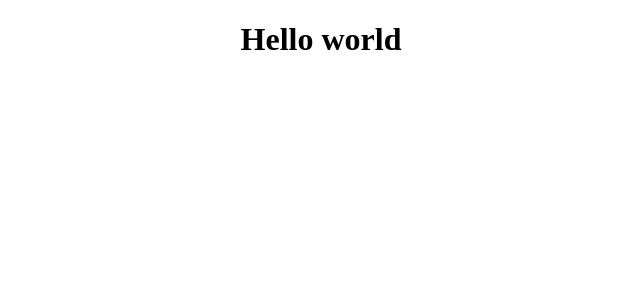
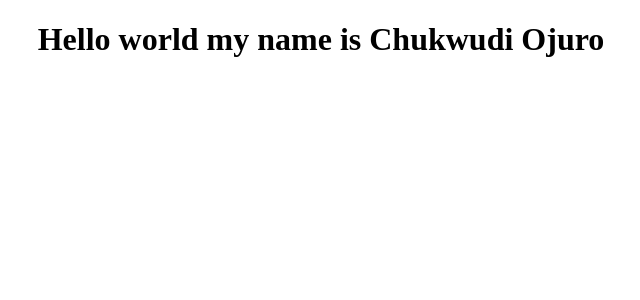
Before and after one commit to Chukwudi-O/portfolio, a React (Create React App) app: page / in a window 1280 px wide. Shown: the top 300 px of the page, without its empty margins (319-959 px from the left). Built offline with nearby package versions, Linux system fonts and the light colour scheme.

Commit message:
test commit

```diff
--- a/src/components/App.jsx
+++ b/src/components/App.jsx
@@ -2,7 +2,7 @@
 function App() {
   return (
     <div>
-      <h1 style={{textAlign:"center"}}>Hello world</h1>
+      <h1 style={{textAlign:"center"}}>Hello world my name is Chukwudi Ojuro</h1>
     </div>
   );
 }
```
